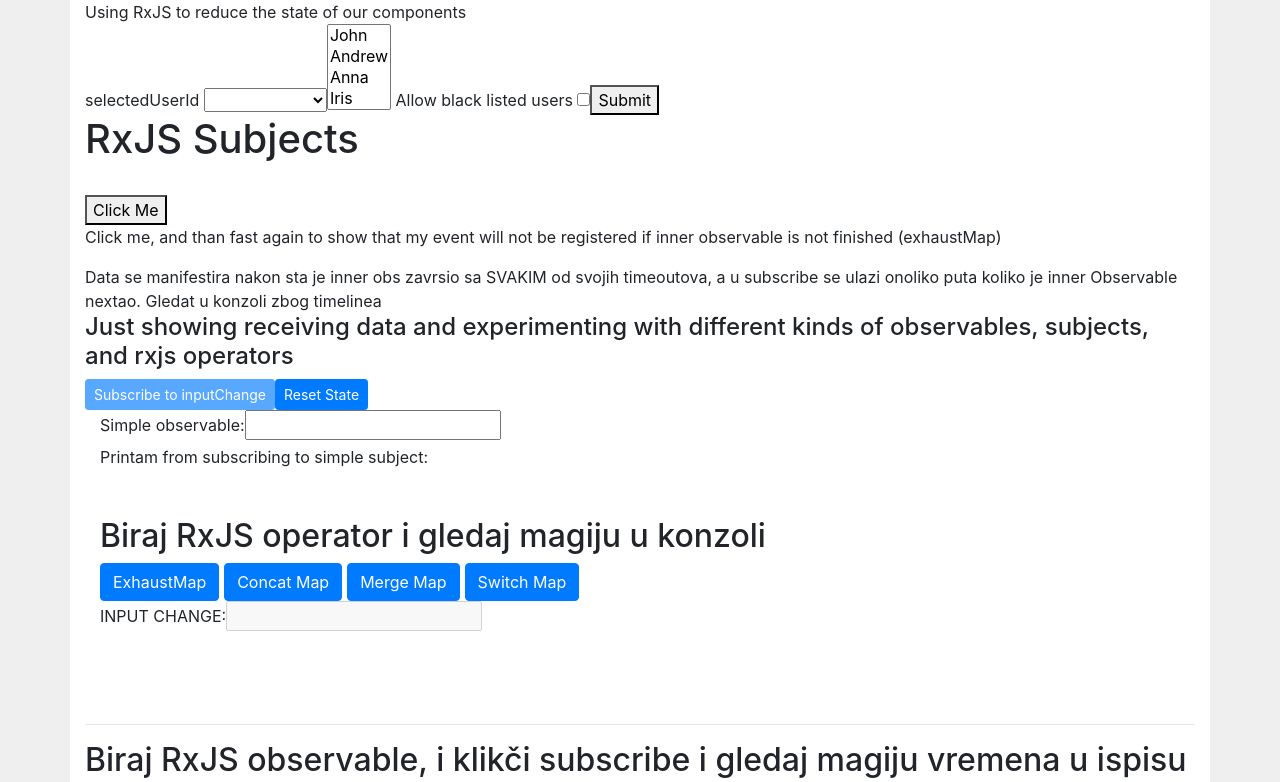
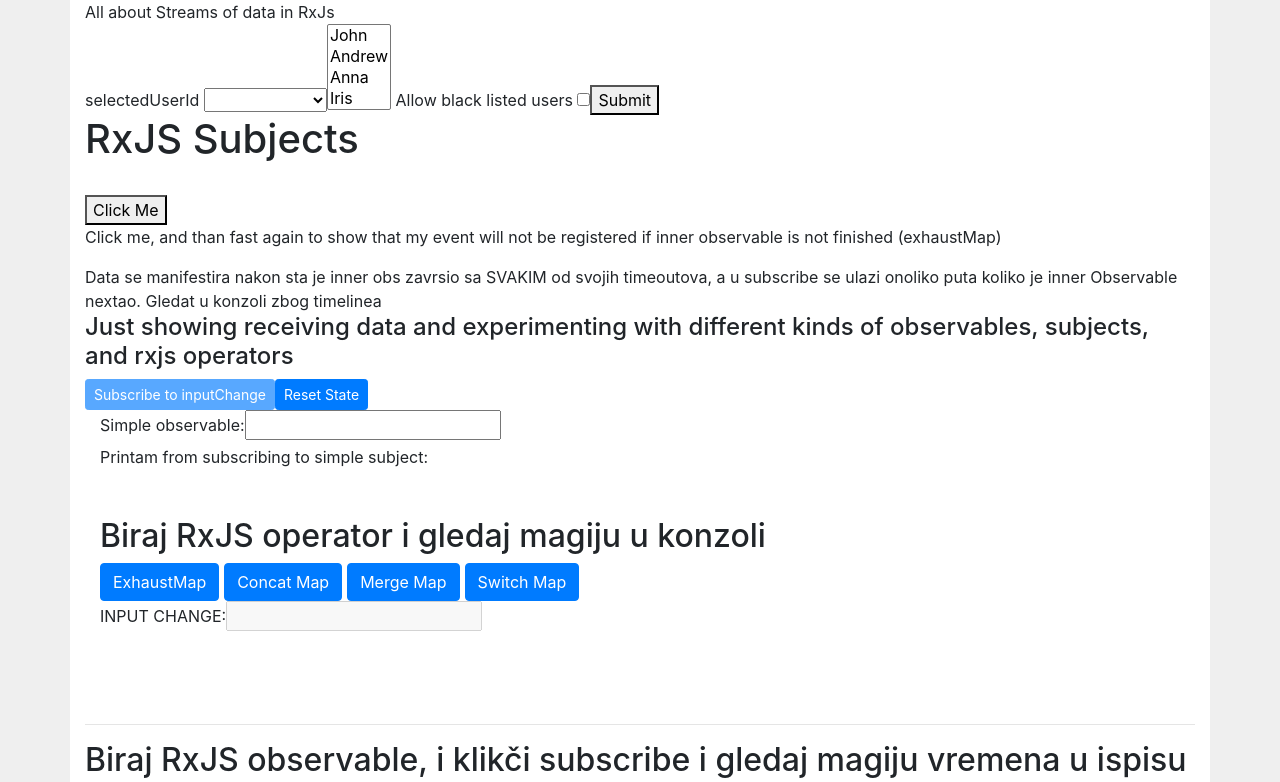
Before and after one commit to lukalukaluka7000/rxjs-experimenting, an Angular app: page / in a window 1280 px wide. Shown: the top 782 px of the page. Built offline with nearby package versions, Linux system fonts and the light colour scheme.

Commit message:
bad way - fix

```diff
--- a/src/app/from-articles/select-filter/select-filter.component.html
+++ b/src/app/from-articles/select-filter/select-filter.component.html
@@ -1,5 +1,7 @@
 
-<div>Using RxJS to reduce the state of our components</div>
+<div>
+    All about Streams of data in RxJs
+</div>
 <div>
     selectedUserId
     <select [(ngModel)]="selectedUserId" (ngModelChange)="changeUser()">
```
